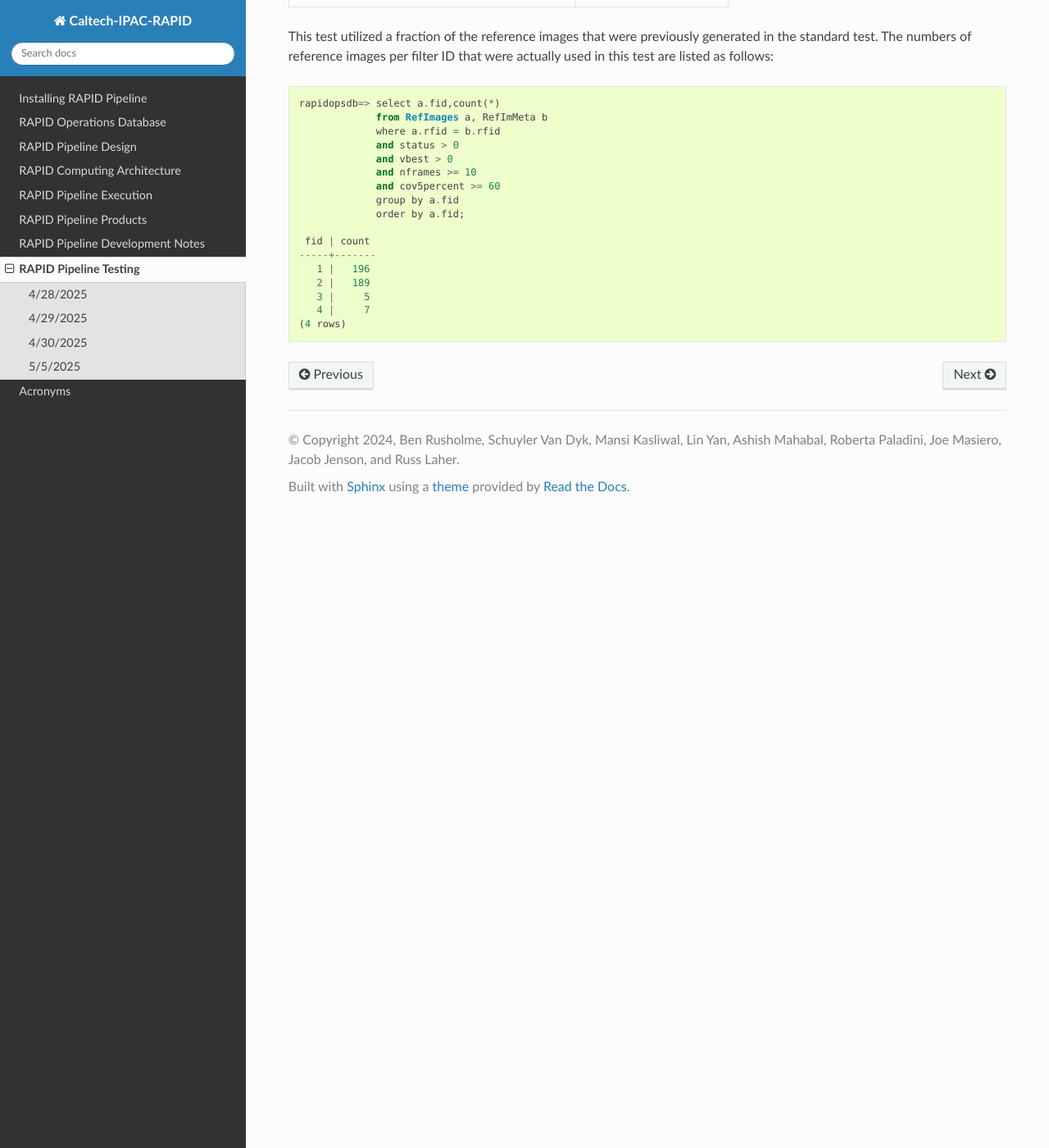
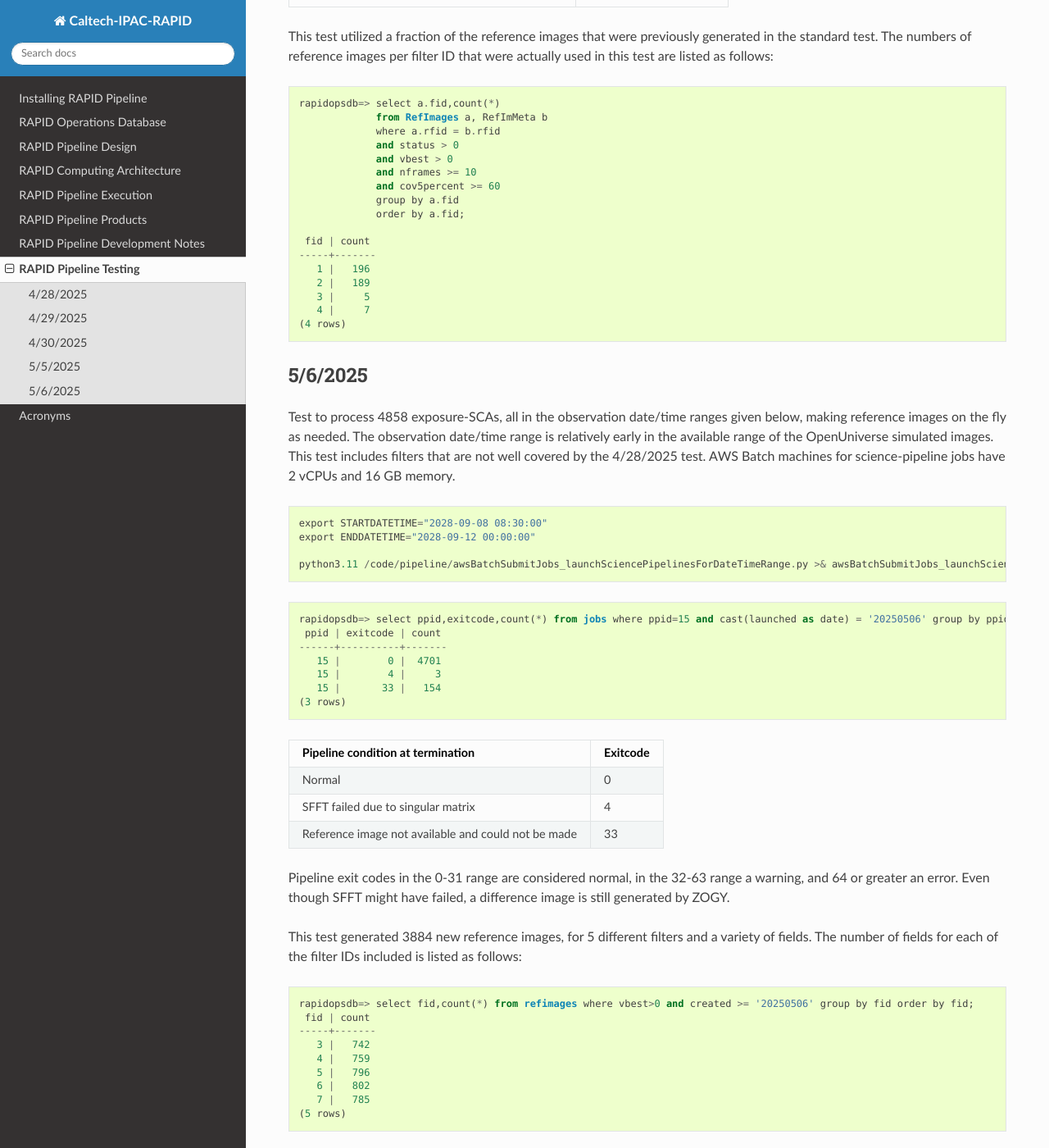
Before and after one commit to Caltech-IPAC/rapid, a Sphinx documentation site: the page built from docs/source/dev/tests.rst, in a window 1280 px wide and 1400 px high, scrolled down 9606 px. Shown: the whole window at 82% size. Built offline with Sphinx 7.4.7 and the Read the Docs theme 3.1.0, drawn with Linux system fonts in a browser that asks for light colours; formulas are drawn with MathJax 3; some of the changed text lies outside the part shown.

Commit message:
Added description of 5/6/2025 test.

```diff
--- a/docs/source/dev/tests.rst
+++ b/docs/source/dev/tests.rst
@@ -107,7 +107,7 @@ for each of the filter IDs included is listed as follows:
        4 |    30
     (4 rows)
 
-Here are all of the filter IDs versus filter names included in the entire simulated data set
+Here are all of the filter IDs versus filter names included in the entire OpenUniverse simulated data set
 (of which a tiny subset is covered by the standard test):
 
 .. code-block::
@@ -317,3 +317,92 @@ The numbers of reference images per filter ID that were actually used in this te
        3 |     5
        4 |     7
     (4 rows)
+
+
+5/6/2025
+************************************
+
+Test to process 4858 exposure-SCAs, all in the observation date/time ranges given below, making
+reference images on the fly as needed.
+The observation date/time range is relatively early in the available range of the OpenUniverse simulated images.
+This test includes filters that are not well covered by the 4/28/2025 test.
+AWS Batch machines for science-pipeline jobs have 2 vCPUs and 16 GB memory.
+
+.. code-block::
+
+    export STARTDATETIME="2028-09-08 08:30:00"
+    export ENDDATETIME="2028-09-12 00:00:00"
+
+    python3.11 /code/pipeline/awsBatchSubmitJobs_launchSciencePipelinesForDateTimeRange.py >& awsBatchSubmitJobs_launchSciencePipelinesForDateTimeRange_jid_ge_2_le_90.out &
+
+.. code-block::
+
+    rapidopsdb=> select ppid,exitcode,count(*) from jobs where ppid=15 and cast(launched as date) = '20250506' group by ppid, exitcode order by ppid, exitcode;
+     ppid | exitcode | count
+    ------+----------+-------
+       15 |        0 |  4701
+       15 |        4 |     3
+       15 |       33 |   154
+    (3 rows)
+
+
+=======================================================    ==========================
+Pipeline condition at termination                           Exitcode
+=======================================================    ==========================
+Normal                                                         0
+SFFT failed due to singular matrix                             4
+Reference image not available and could not be made           33
+=======================================================    ==========================
+
+Pipeline exit codes in the 0-31 range are considered normal, in the 32-63 range a warning, and 64 or greater an error.
+Even though SFFT might have failed, a difference image is still generated by ZOGY.
+
+This test generated 3884 new reference images, for 5 different filters and a variety of fields.  The number of fields
+for each of the filter IDs included is listed as follows:
+
+.. code-block::
+
+    rapidopsdb=> select fid,count(*) from refimages where vbest>0 and created >= '20250506' group by fid order by fid;
+     fid | count
+    -----+-------
+       3 |   742
+       4 |   759
+       5 |   796
+       6 |   802
+       7 |   785
+    (5 rows)
+
+
+These reference images, plus those generated by the standard test on 4/28/2025, give the following total numbers
+of reference images broken down by filter ID:
+
+.. code-block::
+
+    rapidopsdb=> select fid,count(*) from refimages where vbest>0 group by fid order by fid;
+     fid | count
+    -----+-------
+       1 |   806
+       2 |   812
+       3 |   790
+       4 |   789
+       5 |   796
+       6 |   802
+       7 |   785
+    (7 rows)
+
+Here is a look-up table all of the filter IDs versus filter names included in the entire OpenUniverse simulated data set:
+
+.. code-block::
+
+    rapidopsdb=> select * from filters order by fid;
+     fid | filter
+    -----+--------
+       1 | F184
+       2 | H158
+       3 | J129
+       4 | K213
+       5 | R062
+       6 | Y106
+       7 | Z087
+       8 | W146
+    (8 rows)
```
